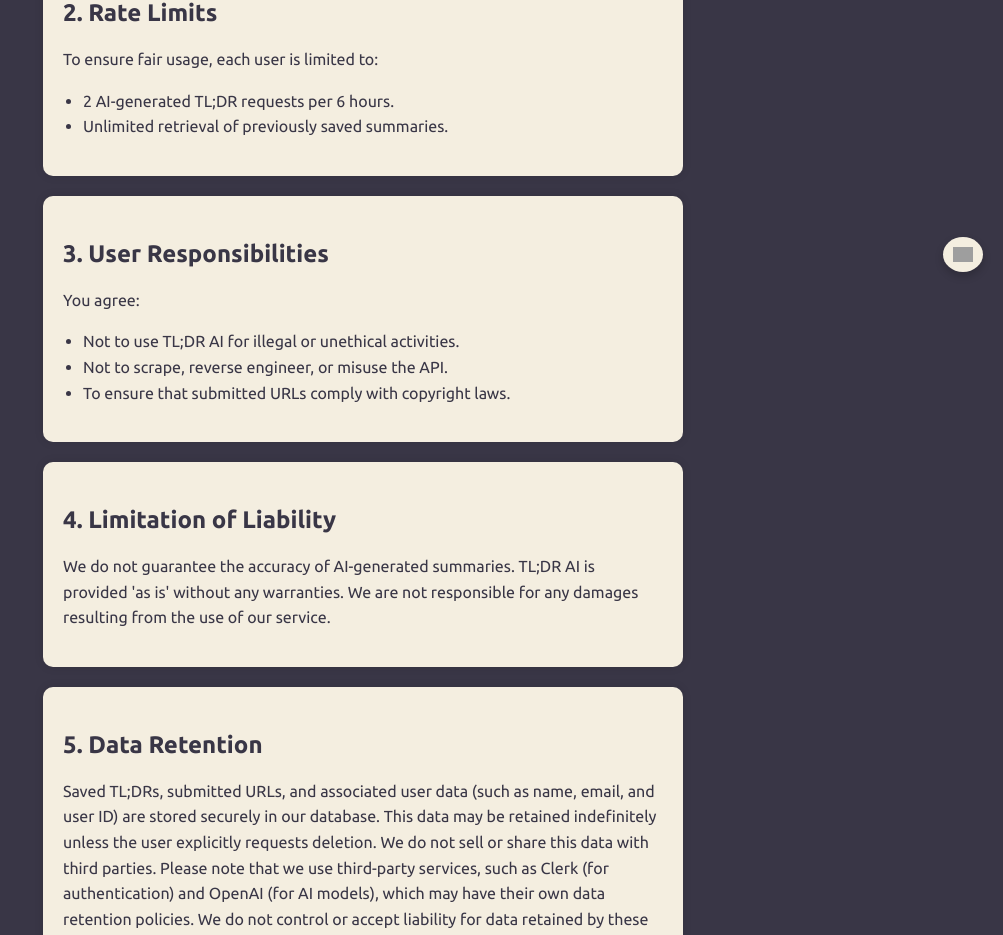
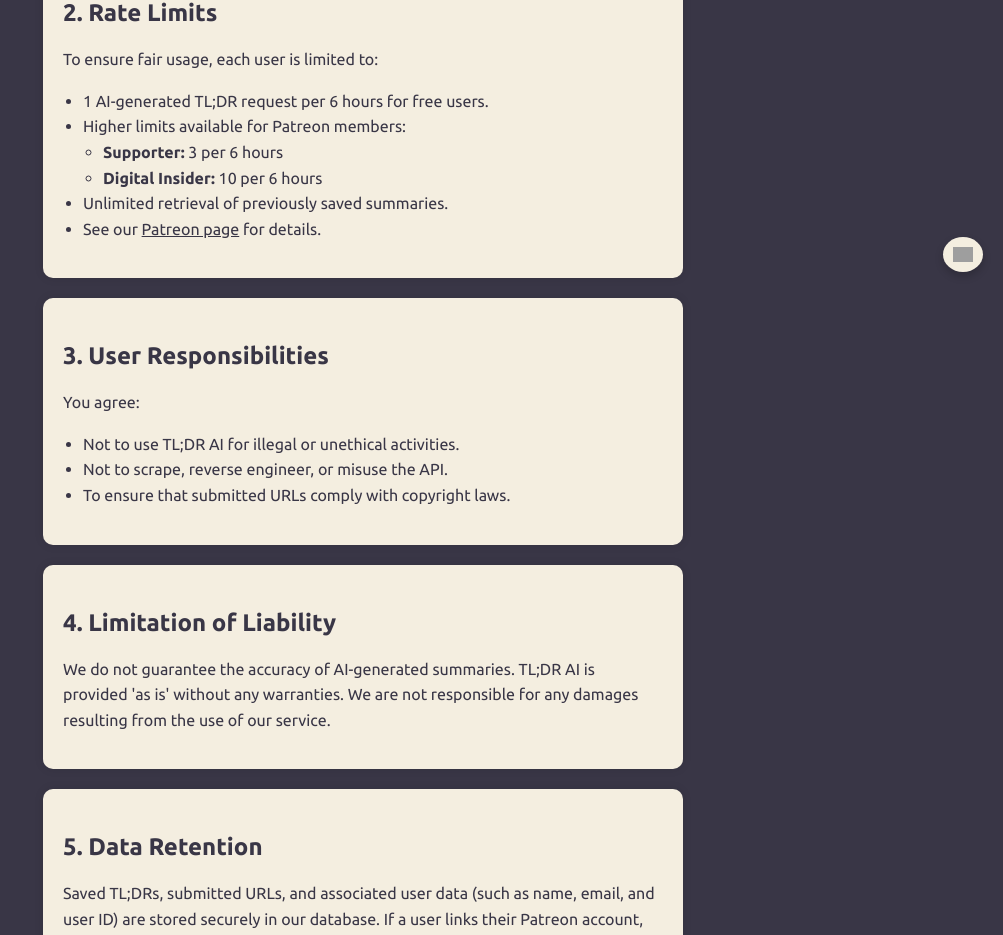
Before and after one commit to pratham-jaiswal/tldr-ai, a React (Create React App) app: page /terms-conditions in a window 1280 px wide. Shown: the part 508-1443 px from the top of the page, without its empty margins (277-1280 px from the left). Built offline with nearby package versions, Linux system fonts and the light colour scheme; no server answers; grey boxes are pictures that could not be loaded.

Commit message:
update pages

```diff
--- a/src/Components/about.js
+++ b/src/Components/about.js
@@ -11,8 +11,12 @@ export default function About() {
       title: "How It Works",
       content: "TL;DR AI offers two ways to generate summaries:",
       list: [
-        <><b>From a URL:</b> Paste a link and get a summary of its content.</>,
-        <><b>From Text:</b> Enter text manually to generate a concise summary.</>,
+        <>
+          <b>From a URL:</b> Paste a link and get a summary of its content.
+        </>,
+        <>
+          <b>From Text:</b> Enter text manually to generate a concise summary.
+        </>,
       ],
     },
     {
@@ -32,7 +36,30 @@ export default function About() {
       title: "Rate Limits",
       content: "",
       list: [
-        "Users are limited to 2 AI-generated TL;DRs per 6 hours.",
+        "Free users can generate 1 AI-generated TL;DR per 6 hours.",
+        <>
+          Patreon members unlock higher limits:
+          <ul>
+            <li>
+              <b>Supporter:</b> 3 per 6 hours
+            </li>{" "}
+            <li>
+              <b>Digital Insider:</b> 10 per 6 hours
+            </li>
+          </ul>
+        </>,
+        "Unlimited retrieval of previously saved summaries.",
+        <>
+          See our{" "}
+          <a
+            href="https://www.patreon.com/bePatron?u=109627851"
+            target="_blank"
+            rel="noopener noreferrer"
+          >
+            Patreon page
+          </a>{" "}
+          for details.
+        </>,
         "Fetching a previously saved summary does not count towards this limit.",
       ],
     },
--- a/src/privacyPolicy.js
+++ b/src/privacyPolicy.js
@@ -9,6 +9,7 @@ const privacySections = [
       "Full name associated with the Google account.",
       "Primary email address of the user.",
       "A unique user ID generated by Clerk.",
+      "Patreon member ID and pledge tier (if the user links their Patreon account).",
       "Timestamp of account creation.",
       "URLs submitted for summarization (if the user opts to save them).",
       "The corresponding TL;DR summaries (if the user opts to save them).",
@@ -16,12 +17,14 @@ const privacySections = [
     extra: (
       <>
         This information is used solely to provide authentication,
-        personalization, and save history functionality. We do not collect or
-        store passwords. Authentication is handled securely via{" "}
+        personalization, and save history functionality. Patreon account data is
+        used to verify eligibility for increased rate limits. We do not collect
+        or store passwords or payment details. Authentication is handled
+        securely via{" "}
         <a href="https://clerk.com" target="_blank" rel="noopener noreferrer">
           Clerk
         </a>
-        .
+        . Patreon data is accessed securely via their official API.
       </>
     ),
   },
@@ -44,9 +47,17 @@ const privacySections = [
       >
         OpenAI Privacy Policy
       </a>,
+      <a
+        href="https://www.patreon.com/policy"
+        target="_blank"
+        rel="noopener noreferrer"
+      >
+        Patreon Privacy Policy
+      </a>,
     ],
     extra:
-      "These services may collect and process data independently, in accordance with their own privacy policies. We do not control their data handling practices.",
+      "These services may collect and process data independently, in accordance with their own privacy policies. " +
+      "We use Clerk for authentication, OpenAI for AI-powered summaries, and Patreon to verify supporter status for enhanced rate limits. We do not control or take responsibility for how these providers handle data once shared.",
   },
   {
     title: "3. Use of Cookies",
@@ -114,7 +125,7 @@ export default function PrivacyPolicy() {
         </div>
         <div className="policy-header">
           <h1>Privacy Policy</h1>
-          <p>Last Updated: 03rd May 2025</p>
+          <p>Last Updated: <i>04th May 2025</i></p>
         </div>
       </div>
 
--- a/src/termsConditions.js
+++ b/src/termsConditions.js
@@ -10,8 +10,30 @@ const termsSections = [
     title: "2. Rate Limits",
     content: "To ensure fair usage, each user is limited to:",
     list: [
-      "2 AI-generated TL;DR requests per 6 hours.",
+      "1 AI-generated TL;DR request per 6 hours for free users.",
+      <>
+        Higher limits available for Patreon members:
+        <ul>
+          <li>
+            <b>Supporter:</b> 3 per 6 hours
+          </li>{" "}
+          <li>
+            <b>Digital Insider:</b> 10 per 6 hours
+          </li>
+        </ul>
+      </>,
       "Unlimited retrieval of previously saved summaries.",
+      <>
+        See our{" "}
+        <a
+          href="https://www.patreon.com/bePatron?u=109627851"
+          target="_blank"
+          rel="noopener noreferrer"
+        >
+          Patreon page
+        </a>{" "}
+        for details.
+      </>,
     ],
   },
   {
@@ -31,8 +53,11 @@ const termsSections = [
   {
     title: "5. Data Retention",
     content:
-      "Saved TL;DRs, submitted URLs, and associated user data (such as name, email, and user ID) are stored securely in our database. This data may be retained indefinitely unless the user explicitly requests deletion. We do not sell or share this data with third parties. " +
-      "Please note that we use third-party services, such as Clerk (for authentication) and OpenAI (for AI models), which may have their own data retention policies. We do not control or accept liability for data retained by these external services.",
+      "Saved TL;DRs, submitted URLs, and associated user data (such as name, email, and user ID) are stored securely in our database." +
+      " If a user links their Patreon account, we also store their Patreon member ID and pledge tier to enable enhanced rate limits. " +
+      " This data may be retained indefinitely unless the user explicitly requests deletion. We do not sell or share this data with third parties." +
+      " Please note that we use third-party services, such as Clerk (for authentication), OpenAI (for AI models), and Patreon (for supporter verification), which may have their own data retention policies." +
+      " We do not control or accept liability for data retained by these external services.",
   },
   {
     title: "6. Changes to These Terms",
@@ -81,7 +106,7 @@ export default function TermsConditions() {
         </div>
         <div className="terms-header">
           <h1>Terms & Conditions</h1>
-          <p>Last Updated: 03rd May 2025</p>
+          <p>Last Updated: <i>04th May 2025</i></p>
         </div>
       </div>
 
```
